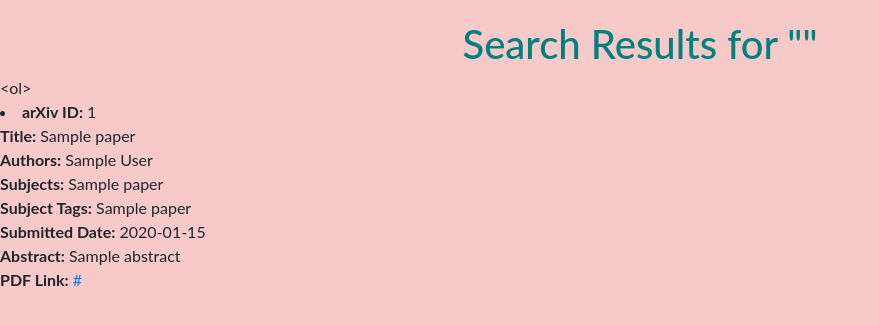
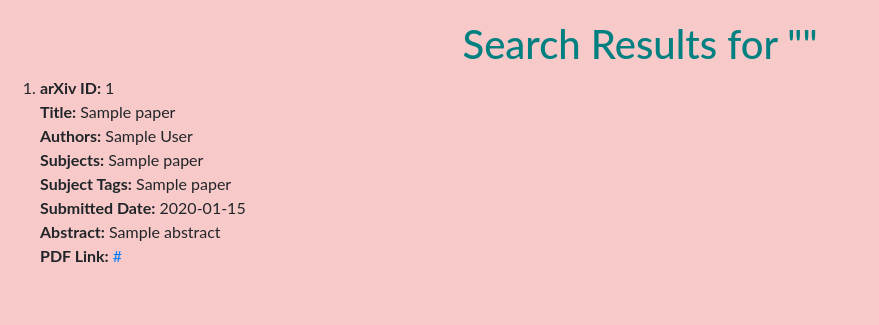
Before and after one commit to MelinaMoraiti/Paper-Search-Engine, a Flask app: template sources/templates/results.html in a window 1280 px wide. Shown: the top 325 px of the page, without its empty margins (0-879 px from the left). Run offline with Flask 3, Linux system fonts and the light colour scheme; the template is opened without the code that fills it: most values are stand-ins (such as "Sample title", 1, 10 or a date in 2020); parts of the project's set-up code (start-up, migrations or seed data) failed here and were passed over; some libraries are stand-ins or nearby versions.

Commit message:
Correct opening tag for ol to english

```diff
--- a/sources/templates/results.html
+++ b/sources/templates/results.html
@@ -12,7 +12,7 @@
         <h1 class="no-results">No results found for "{{ query }}"<h1>
     {% elif papers %}
         <h1>Search Results for "{{ query }}"</h1>
-        <οl>
+        <ol>
             {% for paper in papers %}
                 <li>
                     <strong>arXiv ID:</strong> {{ paper['arXiv ID'] }}<br>
```
